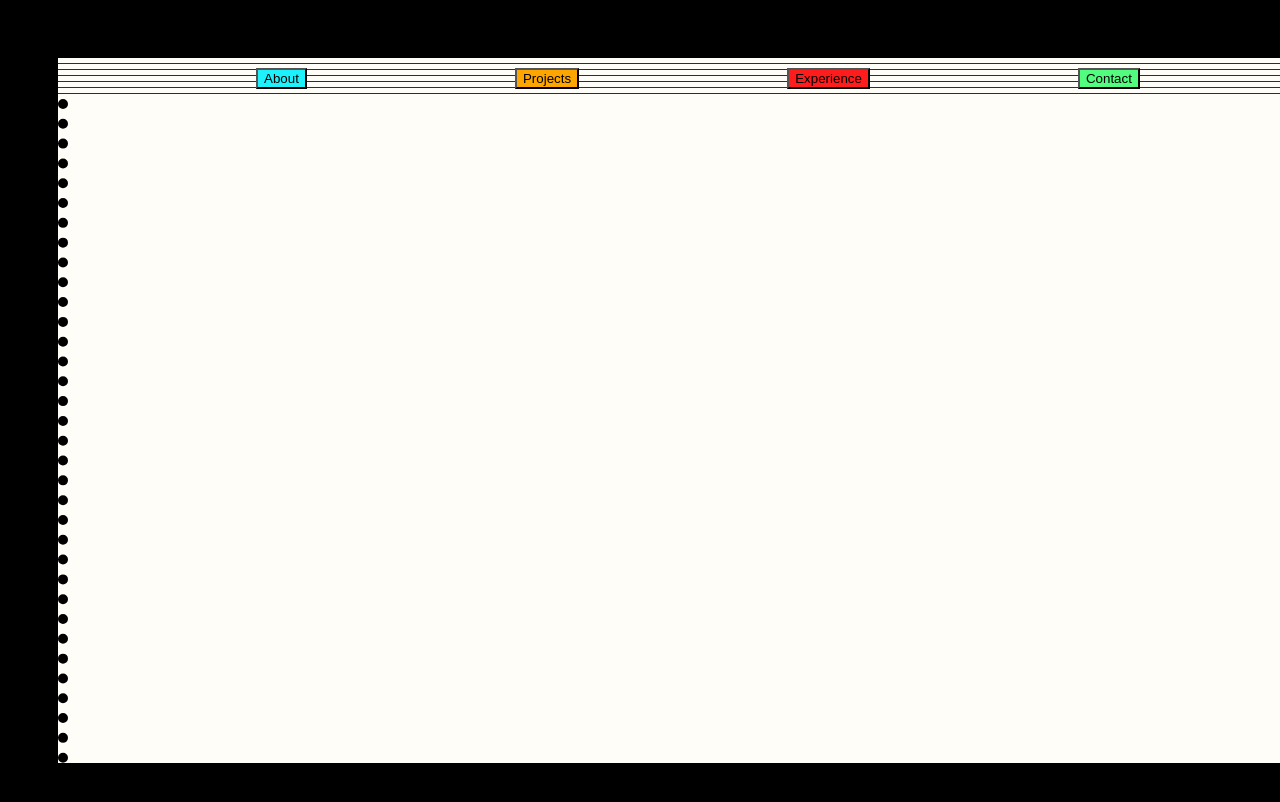
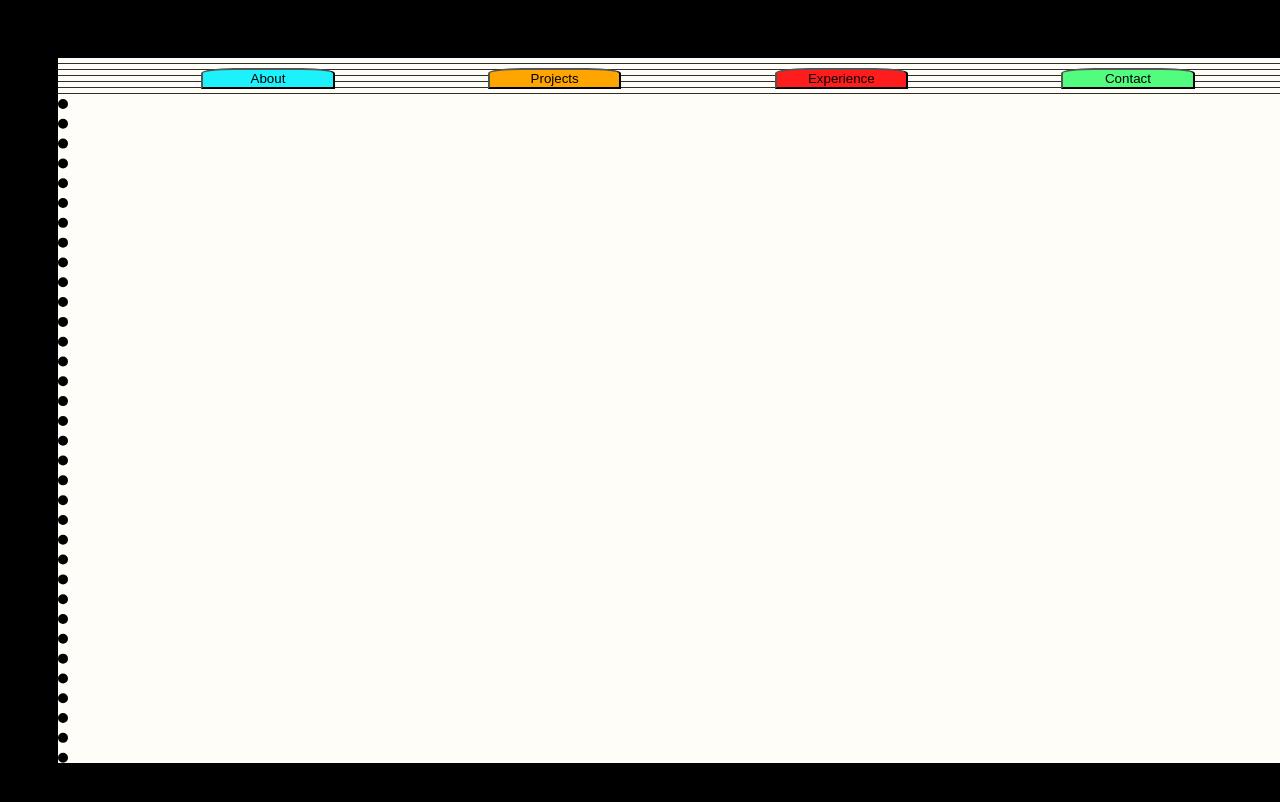
Before and after one commit to rocknswimmer/MySite, a React app: page / in a window 1280 px wide. Shown: the top 802 px of the page. Built offline with nearby package versions, Linux system fonts and the light colour scheme.

Commit message:
buttons now look like binder tabs

```diff
--- a/public/styles.css
+++ b/public/styles.css
@@ -46,6 +46,9 @@ body {
 
 button {
   margin: 10px;
+  border-radius: 25% 25% 0 0;
+  /* width: 10em; */
+  /* border: none; */
 }
 
 .buttons {
@@ -131,6 +134,9 @@ button {
  min-width: 450px;
 }
 
+button {
+  width: 10em;
+}
 }
 
 /* contact page */
```
